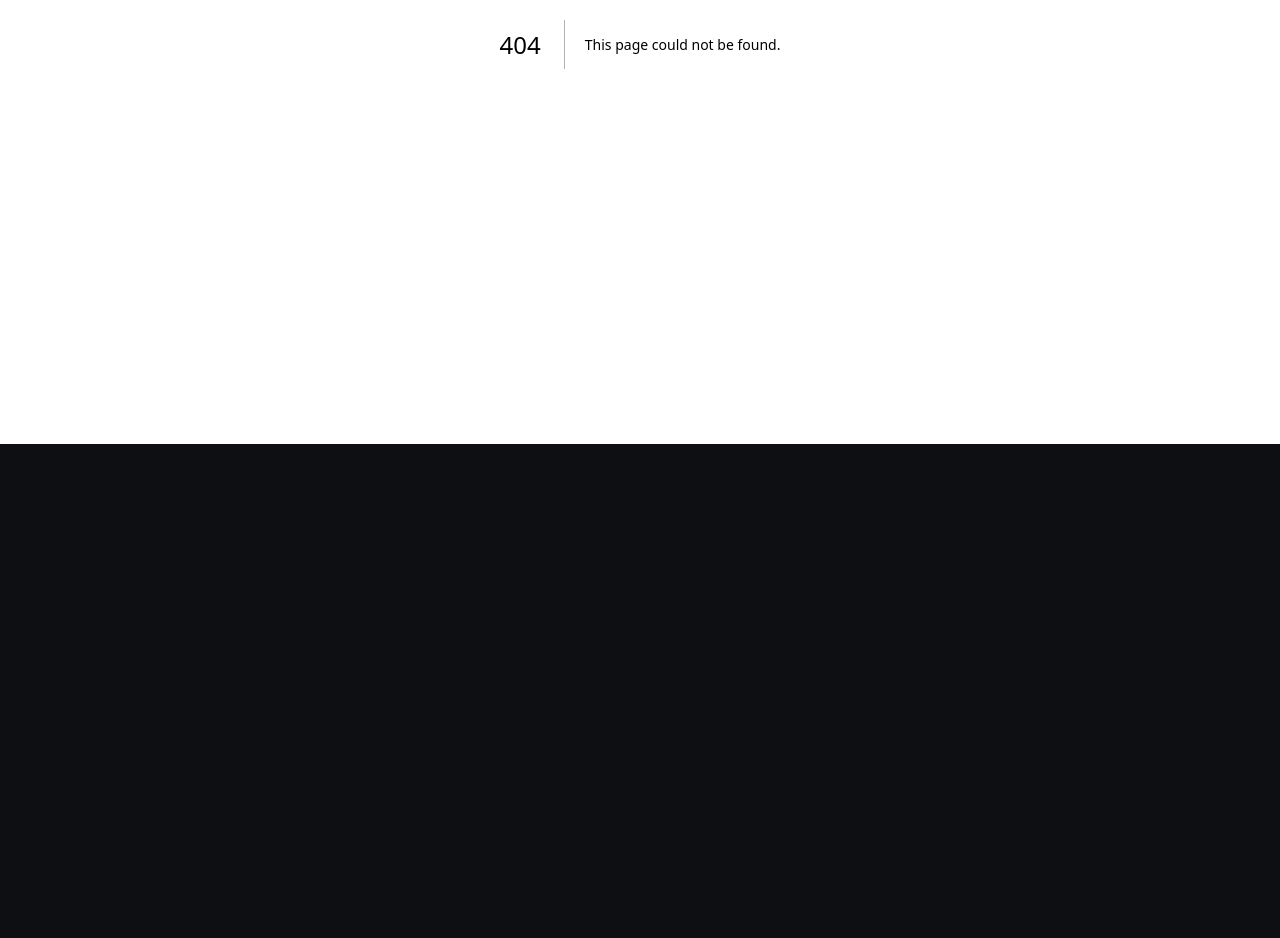
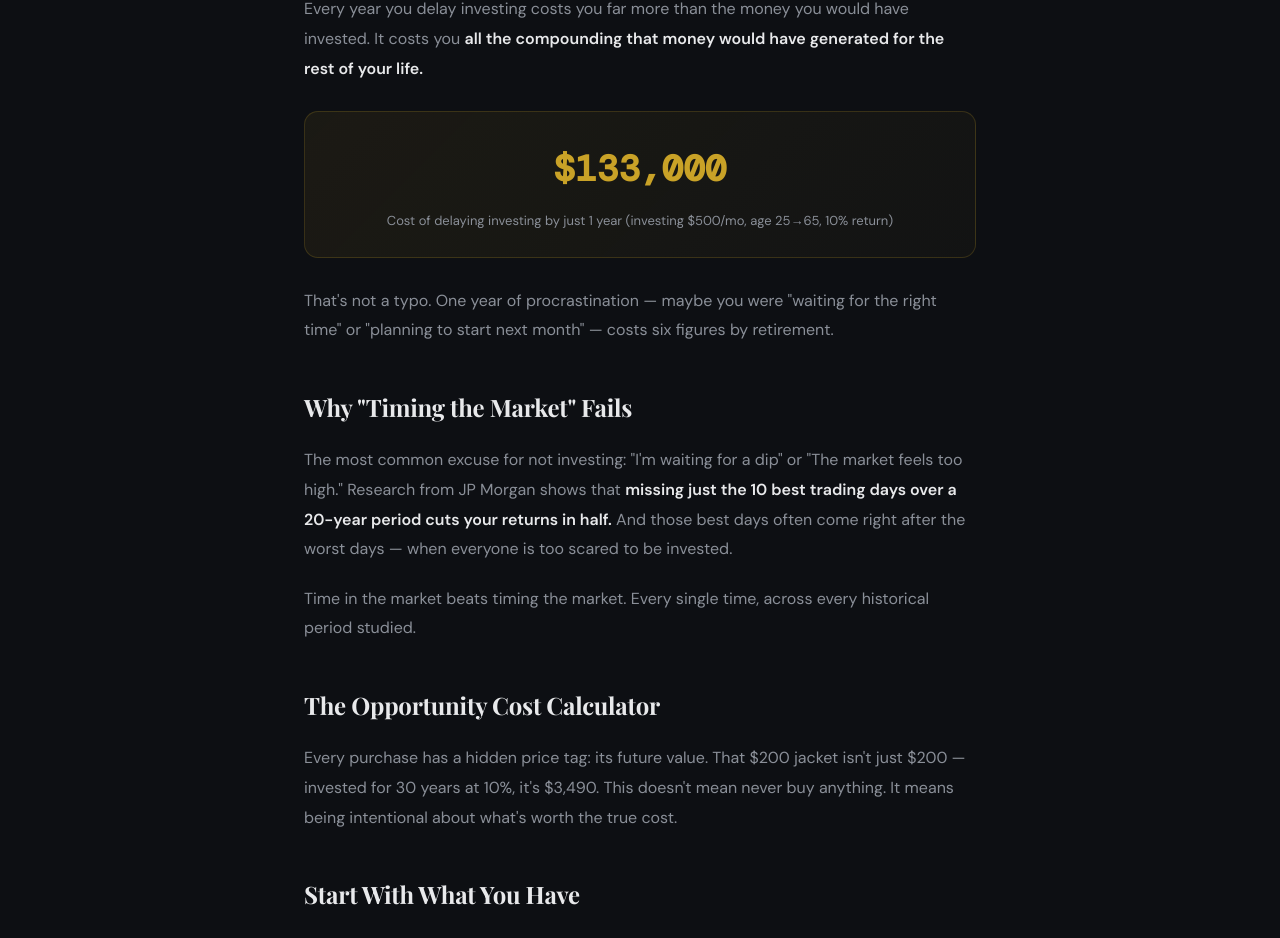
Before and after one commit to zackatlas/pulsafi, a Next.js app: page /resources/real-cost-of-waiting in a window 1280 px wide. Before the commit this address had no page. Shown: the part 356-1294 px from the top of the page. Before the commit the page ends 800 px from the top, so only its background shows below. Built offline with nearby package versions, Linux system fonts and the light colour scheme.

Commit message:
Create page.js

```diff
--- /dev/null
+++ b/app/resources/real-cost-of-waiting/page.js
@@ -0,0 +1,19 @@
+import ArticleLayout from "../ArticleLayout";
+export default function Article() {
+  return (
+    <ArticleLayout title="The Real Cost of Waiting: How One Year Costs You $100K+" category="Investing" date="Jan 30, 2026" readTime="6 min">
+      <h2>Procrastination Is Expensive</h2>
+      <p>Every year you delay investing costs you far more than the money you would have invested. It costs you <strong>all the compounding that money would have generated for the rest of your life.</strong></p>
+      <div className="data-point"><div className="number">$133,000</div><div className="label">Cost of delaying investing by just 1 year (investing $500/mo, age 25→65, 10% return)</div></div>
+      <p>That's not a typo. One year of procrastination — maybe you were "waiting for the right time" or "planning to start next month" — costs six figures by retirement.</p>
+      <h2>Why "Timing the Market" Fails</h2>
+      <p>The most common excuse for not investing: "I'm waiting for a dip" or "The market feels too high." Research from JP Morgan shows that <strong>missing just the 10 best trading days over a 20-year period cuts your returns in half.</strong> And those best days often come right after the worst days — when everyone is too scared to be invested.</p>
+      <p>Time in the market beats timing the market. Every single time, across every historical period studied.</p>
+      <h2>The Opportunity Cost Calculator</h2>
+      <p>Every purchase has a hidden price tag: its future value. That $200 jacket isn't just $200 — invested for 30 years at 10%, it's $3,490. This doesn't mean never buy anything. It means being intentional about what's worth the true cost.</p>
+      <h2>Start With What You Have</h2>
+      <p>You don't need $1,000 or even $100 to start. Many brokerages allow $1 minimums with fractional shares. <strong>The amount matters far less than the habit.</strong> Start with $25/week. Increase it by $5 every month. In a year, you'll barely notice the difference in your daily life — but your portfolio will.</p>
+      <a href="/tools/opportunity-cost" className="tool-link">💡 Try Our Opportunity Cost Calculator →</a>
+    </ArticleLayout>
+  );
+}
```
